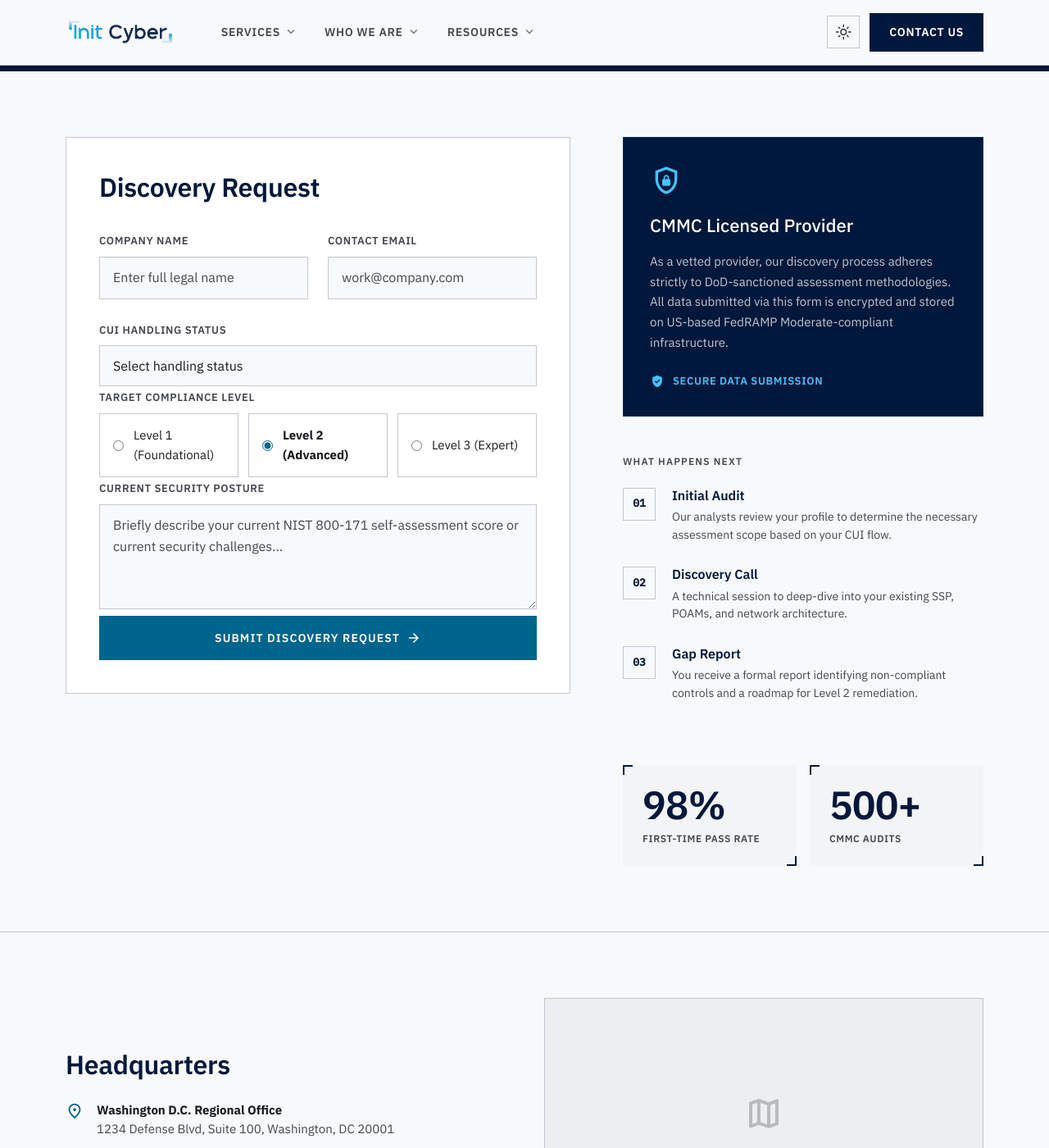
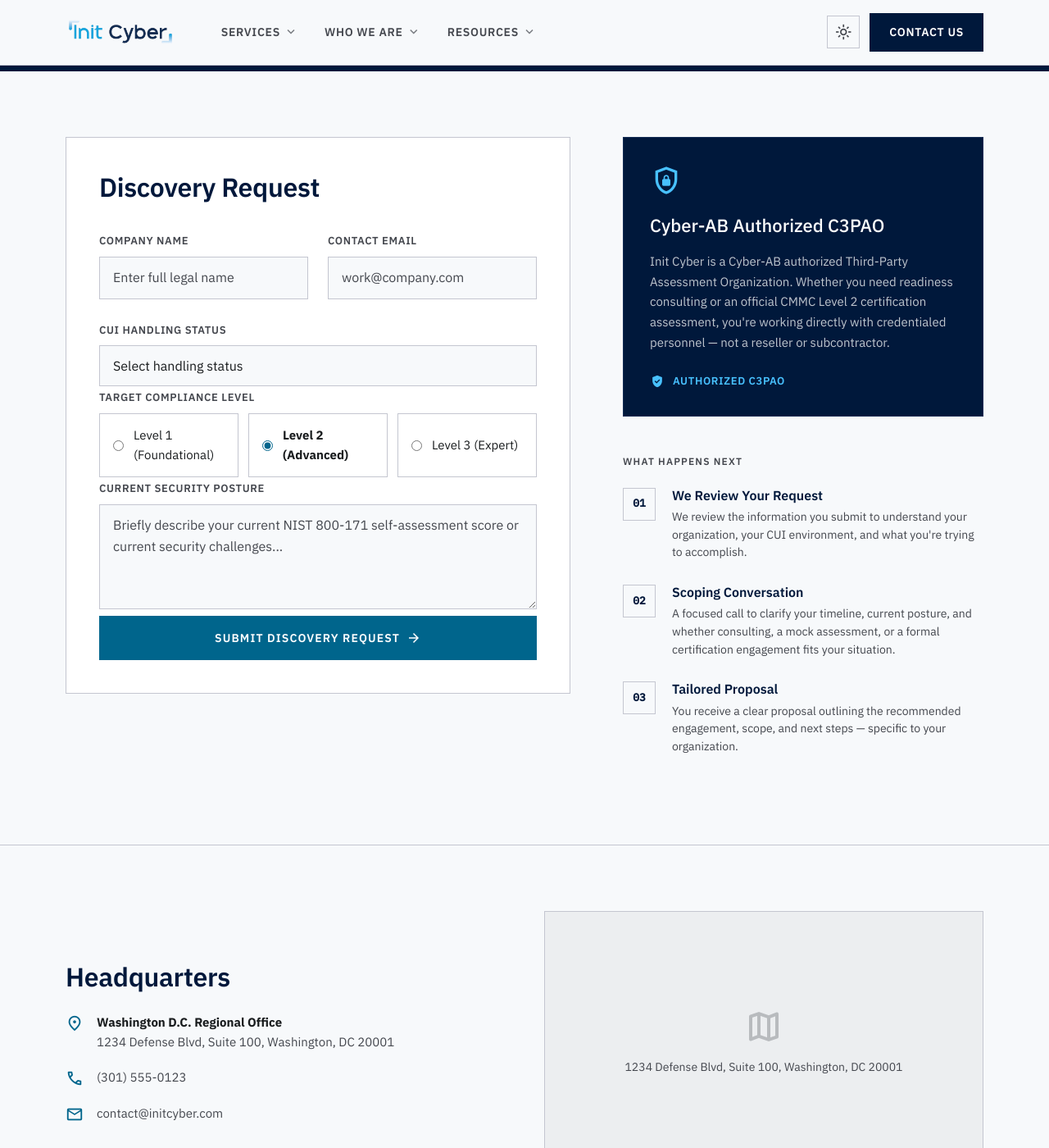
Before and after one commit to initcyber/initcyber.github.io, a Jekyll site: the page built from contact.md, in a window 1280 px wide and 1400 px high, scrolled down 425 px. Shown: the whole window at 82% size. Built offline with Jekyll 4.4.1, drawn with Linux system fonts in a browser that asks for light colours.

Commit message:
updating contact form

```diff
--- a/_layouts/contact.html
+++ b/_layouts/contact.html
@@ -24,49 +24,51 @@
         <div class="discovery-form-card">
           <div class="discovery-dot-grid" aria-hidden="true"></div>
           <h2 class="section-heading" style="margin-bottom:32px;">Discovery Request</h2>
-          <form class="discovery-form" id="discovery-form" action="#" method="post">
+          <form class="discovery-form" id="discovery-form" action="https://formspree.io/f/xjvnyqwe" method="post">
+            <input type="hidden" name="_subject" value="New Discovery Request — Init Cyber" />
             <div class="form-row-2">
               <div class="form-field">
                 <label class="form-label">Company Name</label>
-                <input class="form-input" type="text" placeholder="Enter full legal name" />
+                <input class="form-input" type="text" name="company" placeholder="Enter full legal name" required />
               </div>
               <div class="form-field">
                 <label class="form-label">Contact Email</label>
-                <input class="form-input" type="email" placeholder="work@company.com" />
+                <input class="form-input" type="email" name="email" placeholder="work@company.com" required />
               </div>
             </div>
             <div class="form-field">
               <label class="form-label">CUI Handling Status</label>
-              <select class="form-input form-select">
+              <select class="form-input form-select" name="cui_status">
                 <option value="" disabled selected>Select handling status</option>
-                <option value="current">Currently handling CUI</option>
-                <option value="preparing">Preparing to handle CUI</option>
-                <option value="none">Not handling CUI</option>
-                <option value="unknown">Unknown</option>
+                <option value="Currently handling CUI">Currently handling CUI</option>
+                <option value="Preparing to handle CUI">Preparing to handle CUI</option>
+                <option value="Not handling CUI">Not handling CUI</option>
+                <option value="Unknown">Unknown</option>
               </select>
             </div>
             <div class="form-field">
               <label class="form-label">Target Compliance Level</label>
               <div class="form-radio-group">
                 <label class="form-radio-option">
-                  <input type="radio" name="level" value="1" />
+                  <input type="radio" name="compliance_level" value="Level 1 (Foundational)" />
                   <span>Level 1 (Foundational)</span>
                 </label>
                 <label class="form-radio-option">
-                  <input type="radio" name="level" value="2" checked />
+                  <input type="radio" name="compliance_level" value="Level 2 (Advanced)" checked />
                   <span><strong>Level 2 (Advanced)</strong></span>
                 </label>
                 <label class="form-radio-option">
-                  <input type="radio" name="level" value="3" />
+                  <input type="radio" name="compliance_level" value="Level 3 (Expert)" />
                   <span>Level 3 (Expert)</span>
                 </label>
               </div>
             </div>
             <div class="form-field">
               <label class="form-label">Current Security Posture</label>
-              <textarea class="form-input form-textarea" rows="4" placeholder="Briefly describe your current NIST 800-171 self-assessment score or current security challenges..."></textarea>
+              <textarea class="form-input form-textarea" name="security_posture" rows="4" placeholder="Briefly describe your current NIST 800-171 self-assessment score or current security challenges..."></textarea>
             </div>
-            <button class="btn-form-submit" type="submit">
+            <div id="form-status" style="display:none;padding:12px 16px;margin-bottom:16px;font-size:14px;font-weight:600;"></div>
+            <button class="btn-form-submit" type="submit" id="form-submit-btn">
               SUBMIT DISCOVERY REQUEST
               <span class="material-symbols-outlined" style="font-size:18px;vertical-align:middle;">arrow_forward</span>
             </button>
@@ -78,11 +80,11 @@
       <div class="discovery-info-col">
         <div class="discovery-trust-card">
           <span class="material-symbols-outlined discovery-trust-icon">shield_lock</span>
-          <h3 class="discovery-trust-title">CMMC Licensed Provider</h3>
-          <p>As a vetted provider, our discovery process adheres strictly to DoD-sanctioned assessment methodologies. All data submitted via this form is encrypted and stored on US-based FedRAMP Moderate-compliant infrastructure.</p>
+          <h3 class="discovery-trust-title">Cyber-AB Authorized C3PAO</h3>
+          <p>Init Cyber is a Cyber-AB authorized Third-Party Assessment Organization. Whether you need readiness consulting or an official CMMC Level 2 certification assessment, you're working directly with credentialed personnel — not a reseller or subcontractor.</p>
           <div class="discovery-trust-badge">
             <span class="material-symbols-outlined" style="font-variation-settings:'FILL' 1;font-size:18px;">verified_user</span>
-            <span>SECURE DATA SUBMISSION</span>
+            <span>AUTHORIZED C3PAO</span>
           </div>
         </div>
 
@@ -91,34 +93,23 @@
           <div class="discovery-step">
             <div class="discovery-step-num">01</div>
             <div>
-              <h5 class="discovery-step-title">Initial Audit</h5>
-              <p>Our analysts review your profile to determine the necessary assessment scope based on your CUI flow.</p>
+              <h5 class="discovery-step-title">We Review Your Request</h5>
+              <p>We review the information you submit to understand your organization, your CUI environment, and what you're trying to accomplish.</p>
             </div>
           </div>
           <div class="discovery-step">
             <div class="discovery-step-num">02</div>
             <div>
-              <h5 class="discovery-step-title">Discovery Call</h5>
-              <p>A technical session to deep-dive into your existing SSP, POAMs, and network architecture.</p>
+              <h5 class="discovery-step-title">Scoping Conversation</h5>
+              <p>A focused call to clarify your timeline, current posture, and whether consulting, a mock assessment, or a formal certification engagement fits your situation.</p>
             </div>
           </div>
           <div class="discovery-step">
             <div class="discovery-step-num">03</div>
             <div>
-              <h5 class="discovery-step-title">Gap Report</h5>
-              <p>You receive a formal report identifying non-compliant controls and a roadmap for Level 2 remediation.</p>
+              <h5 class="discovery-step-title">Tailored Proposal</h5>
+              <p>You receive a clear proposal outlining the recommended engagement, scope, and next steps — specific to your organization.</p>
             </div>
-          </div>
-        </div>
-
-        <div class="discovery-stat-cards">
-          <div class="discovery-stat-card bracket-accent">
-            <div class="discovery-stat-number">98%</div>
-            <div class="discovery-stat-label">First-Time Pass Rate</div>
-          </div>
-          <div class="discovery-stat-card bracket-accent">
-            <div class="discovery-stat-number">500+</div>
-            <div class="discovery-stat-label">CMMC Audits</div>
           </div>
         </div>
       </div>
@@ -162,18 +153,39 @@
 <script>
   document.getElementById('discovery-form').addEventListener('submit', function(e) {
     e.preventDefault();
-    var btn = e.target.querySelector('button[type=submit]');
+    var form = e.target;
+    var btn = document.getElementById('form-submit-btn');
+    var status = document.getElementById('form-status');
+
     btn.disabled = true;
-    btn.textContent = 'PROCESSING...';
-    setTimeout(function() {
-      btn.textContent = 'REQUEST TRANSMITTED';
-      btn.style.background = '#15803d';
-      setTimeout(function() {
+    btn.textContent = 'SENDING...';
+    status.style.display = 'none';
+
+    fetch(form.action, {
+      method: 'POST',
+      body: new FormData(form),
+      headers: { 'Accept': 'application/json' }
+    }).then(function(response) {
+      if (response.ok) {
+        status.style.display = 'block';
+        status.style.background = '#0f3d1e';
+        status.style.color = '#4ade80';
+        status.style.border = '1px solid #166534';
+        status.textContent = 'Request received. We\'ll be in touch shortly.';
+        form.reset();
+        btn.textContent = 'SUBMIT DISCOVERY REQUEST';
         btn.disabled = false;
-        btn.textContent = 'SUBMIT DISCOVERY REQUEST';
-        btn.style.background = '';
-        e.target.reset();
-      }, 3000);
-    }, 1500);
+      } else {
+        return response.json().then(function(data) { throw data; });
+      }
+    }).catch(function(err) {
+      status.style.display = 'block';
+      status.style.background = '#3d0f0f';
+      status.style.color = '#f87171';
+      status.style.border = '1px solid #991b1b';
+      status.textContent = 'Something went wrong. Please email us directly at ' + '{{ site.data.contact.email }}' + '.';
+      btn.textContent = 'SUBMIT DISCOVERY REQUEST';
+      btn.disabled = false;
+    });
   });
 </script>
```
